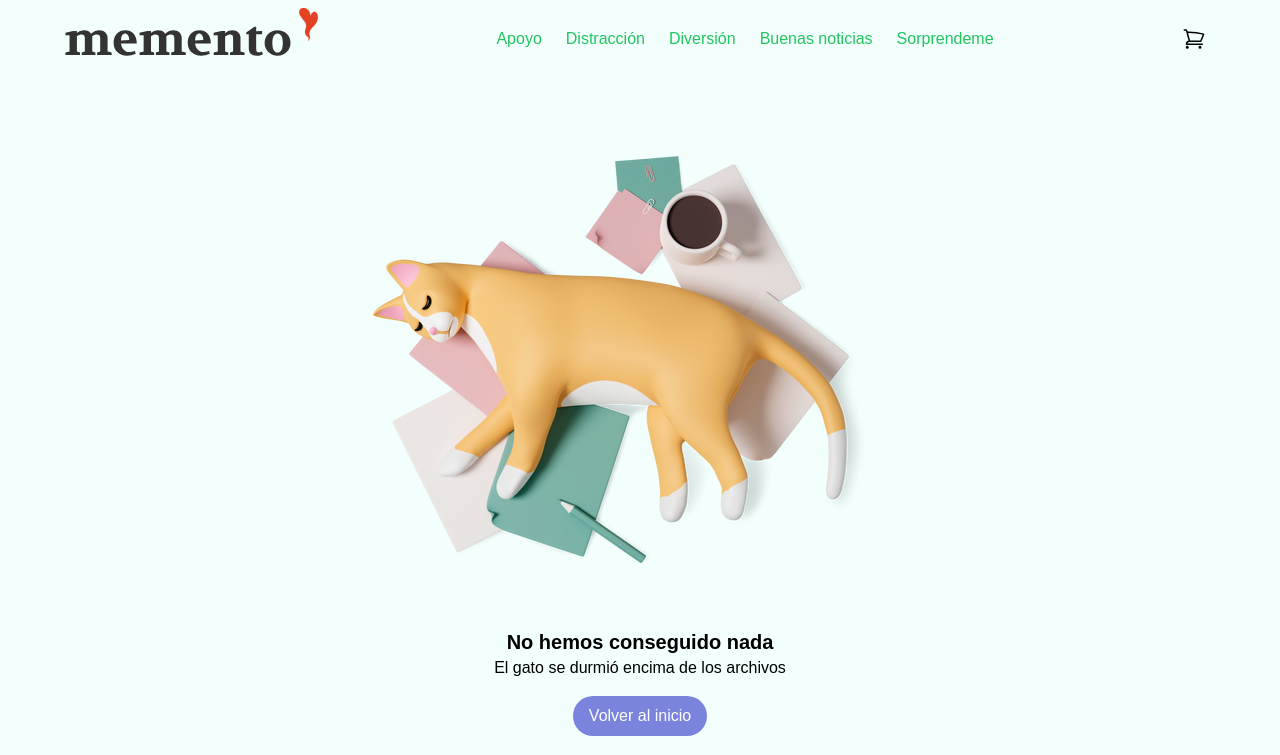
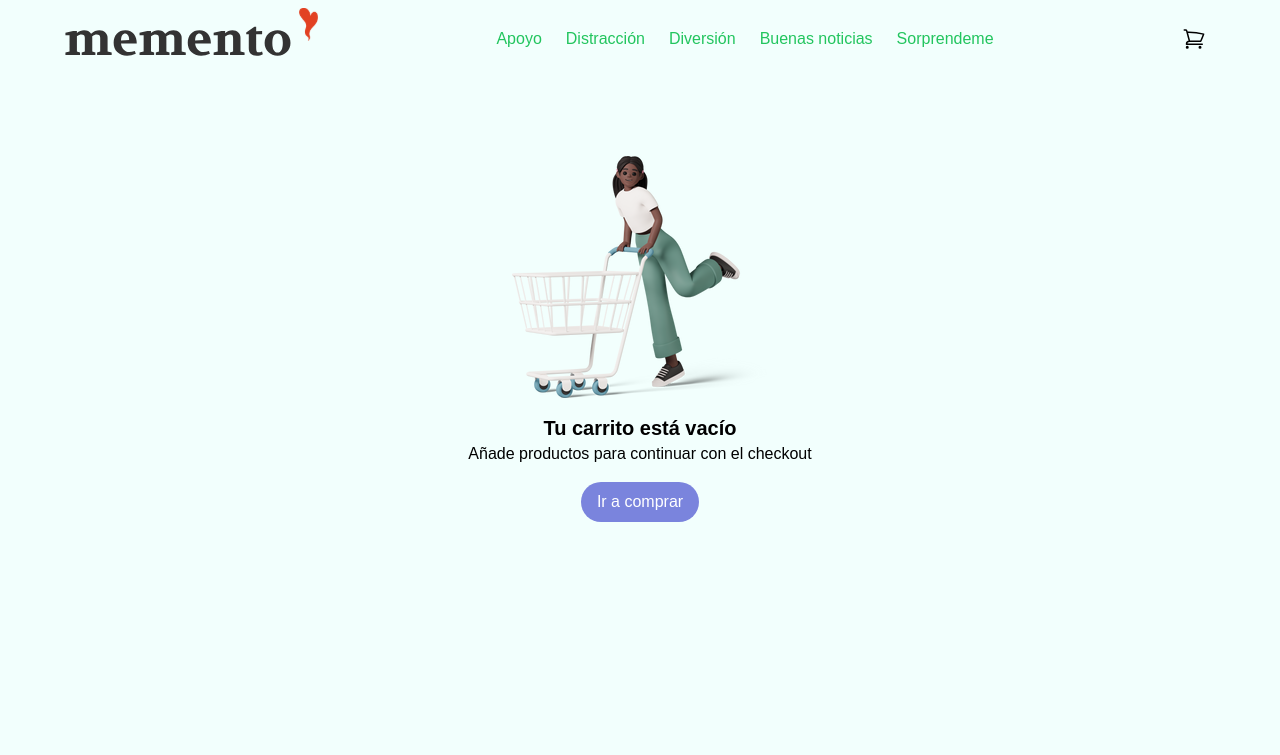
Before and after one commit to JullietV/react34785, a React (Create React App) app: page /cart in a window 1280 px wide. Shown: the top 755 px of the page. Built offline with nearby package versions, Linux system fonts and the light colour scheme.

Commit message:
:lipstick: Empty cart and UI fixes on cart

```diff
--- a/src/components/Cart/CartItemCount.jsx
+++ b/src/components/Cart/CartItemCount.jsx
@@ -6,7 +6,7 @@ export default function CartItemCount ({count, handleAddCount, handleSubstractCo
 
 
   return (
-    <div className='flex justify-between items-center mt-4'>
+    <div className='flex justify-between items-center w-1/3'>
       <div>
         <div className="flex gap-2">
           <Button onClick={handleSubstractCount} type="icon">
--- a/src/components/Cart/ItemCart.jsx
+++ b/src/components/Cart/ItemCart.jsx
@@ -32,7 +32,7 @@ function ItemCart ({item, handleRemoveItem, handleSubstract, handleAdd}) {
         </span>)
       )}
 
-      <div className='flex justify-between items-center w-full mt-4'>
+      <div className='flex justify-between items-center w-full mt-4 gap-4'>
         <CartItemCount
           stock={item.stock}
           count={item.count}
@@ -40,7 +40,7 @@ function ItemCart ({item, handleRemoveItem, handleSubstract, handleAdd}) {
           handleSubstractCount={handleSubstractCount}
         />
 
-        <Button onClick={() => handleRemoveItem(item.id)} className="w-full" type="text">Eliminar del carrito</Button>
+        <Button onClick={() => handleRemoveItem(item.id)} className="" type="text">Eliminar del carrito</Button>
       </div>
     </div>
   )
--- a/src/components/Cart/index.jsx
+++ b/src/components/Cart/index.jsx
@@ -33,10 +33,10 @@ export default function Cart () {
         </>
       ) : (
         <EmptyState
-          img="/img/cat.png"
-          title="No hemos conseguido nada"
-          subtitle="El gato se durmió encima de los archivos"
-          textBtn="Volver al inicio"
+          img="/img/empty-cart.png"
+          title="Tu carrito está vacío"
+          subtitle="Añade productos para continuar con el checkout"
+          textBtn="Ir a comprar"
           hrefBtn="/"
         />
       )}
--- a/src/index.css
+++ b/src/index.css
@@ -27,7 +27,7 @@ code {
 }
 
 .btn-text {
-  @apply bg-white text-[#7A84DD] hover:bg-gray-100 py-2 px-4 rounded-md;
+  @apply bg-white text-[#7A84DD] hover:bg-gray-100 py-2 px-4 rounded-full;
 }
 
 .btn-icon {
```
